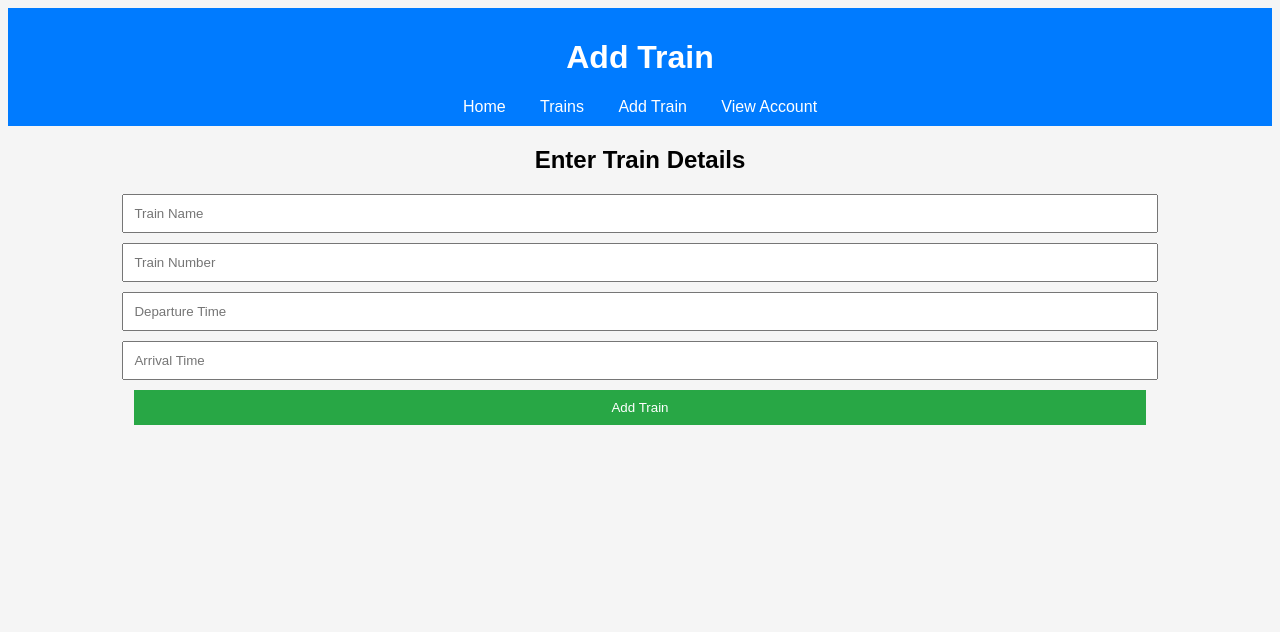
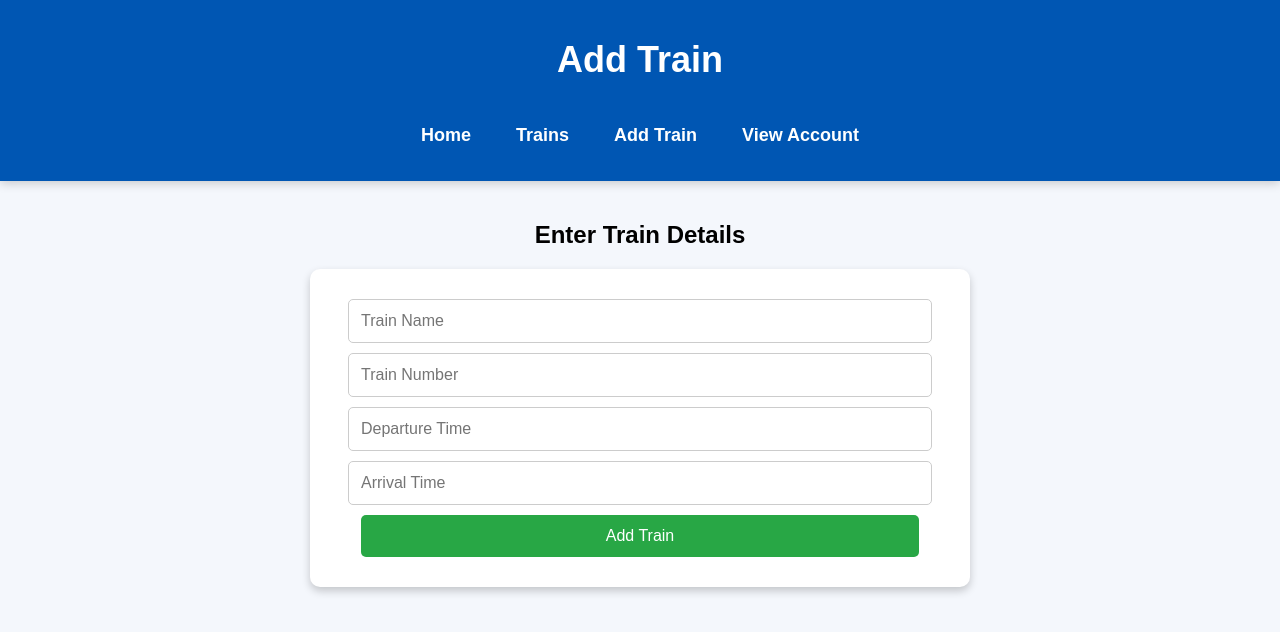
Before and after one commit to Spandanchoubey9/Railway_management_system, a plain HTML site: page add-train.html in a window 1280 px wide. Drawn offline with Linux system fonts and the light colour scheme.

Commit message:
Update styles.css
Furtther improving UI

```diff
--- a/styles.css
+++ b/styles.css
@@ -1,40 +1,116 @@
+/* General Styling */
 body {
-    font-family: Arial, sans-serif;
+    font-family: 'Poppins', sans-serif;
     text-align: center;
-    background: #f5f5f5;
+    background: #f4f7fc;
+    margin: 0;
+    padding: 0;
 }
+
+/* Header */
 header {
-    background: #007bff;
+    background: #0056b3;
     color: white;
-    padding: 10px;
+    padding: 15px;
+    font-size: 18px;
+    box-shadow: 0 2px 10px rgba(0, 0, 0, 0.2);
 }
+
+/* Navigation Bar */
+nav {
+    display: flex;
+    justify-content: center;
+    gap: 15px;
+    padding: 10px 0;
+}
+
 nav a {
-    margin: 0 15px;
     color: white;
     text-decoration: none;
+    padding: 10px 15px;
+    font-weight: bold;
+    transition: 0.3s ease-in-out;
 }
+
+nav a:hover {
+    background: white;
+    color: #0056b3;
+    border-radius: 5px;
+}
+
+/* Main Section */
+main {
+    padding: 20px;
+}
+
+/* Form Styling */
+form {
+    background: white;
+    padding: 20px;
+    border-radius: 10px;
+    box-shadow: 0 4px 8px rgba(0, 0, 0, 0.2);
+    width: 50%;
+    margin: 20px auto;
+}
+
 input, button {
     display: block;
+    width: 90%;
+    padding: 12px;
     margin: 10px auto;
-    padding: 10px;
-    width: 80%;
+    border-radius: 5px;
+    border: 1px solid #ccc;
+    font-size: 16px;
 }
+
+/* Button Styling */
 button {
     background: #28a745;
     color: white;
     border: none;
     cursor: pointer;
-    transition: background 0.3s ease-in-out;
+    transition: 0.3s;
 }
+
 button:hover {
     background: #218838;
 }
+
+/* Train Table */
 table {
     width: 90%;
     margin: 20px auto;
     border-collapse: collapse;
+    background: white;
+    box-shadow: 0 4px 8px rgba(0, 0, 0, 0.2);
+    border-radius: 5px;
+    overflow: hidden;
 }
+
 th, td {
-    border: 1px solid black;
-    padding: 10px;
+    padding: 12px;
+    border: 1px solid #ddd;
 }
+
+th {
+    background: #0056b3;
+    color: white;
+    text-transform: uppercase;
+}
+
+tr:nth-child(even) {
+    background: #f9f9f9;
+}
+
+tr:hover {
+    background: #f1f1f1;
+}
+
+/* Search Box */
+#search {
+    width: 50%;
+    padding: 12px;
+    border: 1px solid #ccc;
+    border-radius: 5px;
+    margin-bottom: 15px;
+}
```
